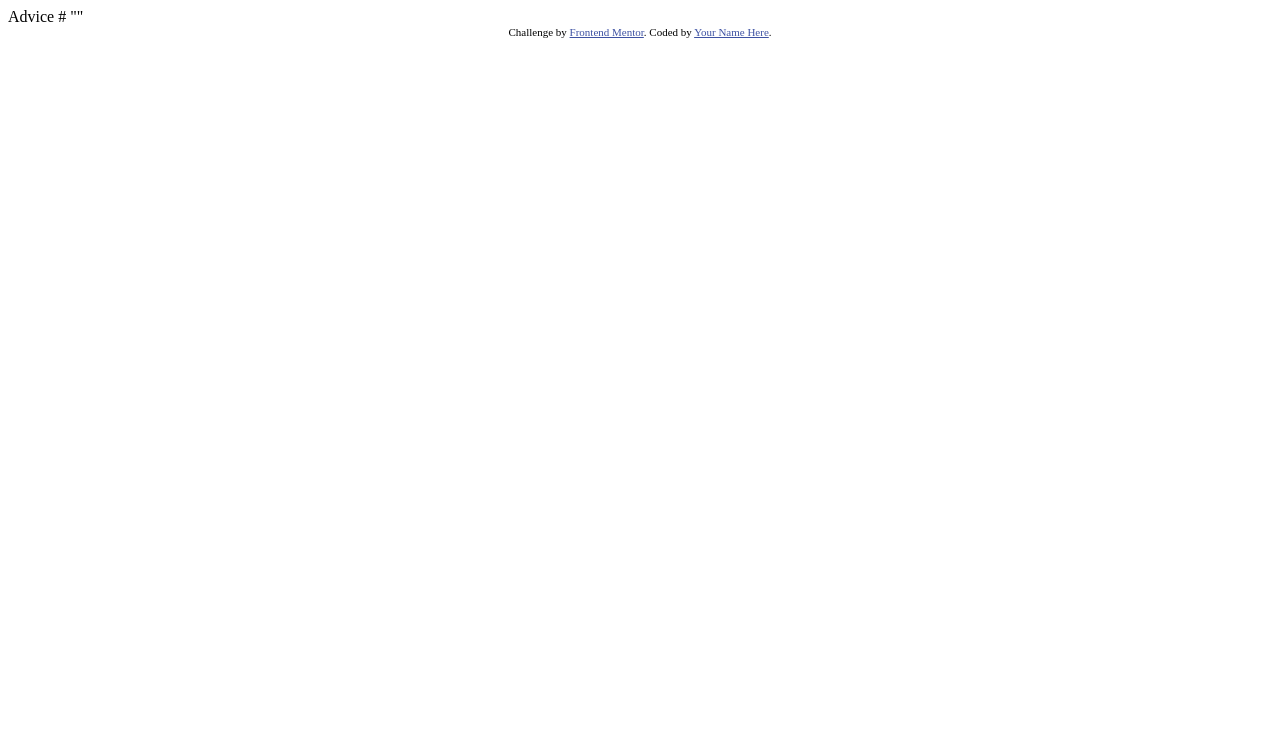
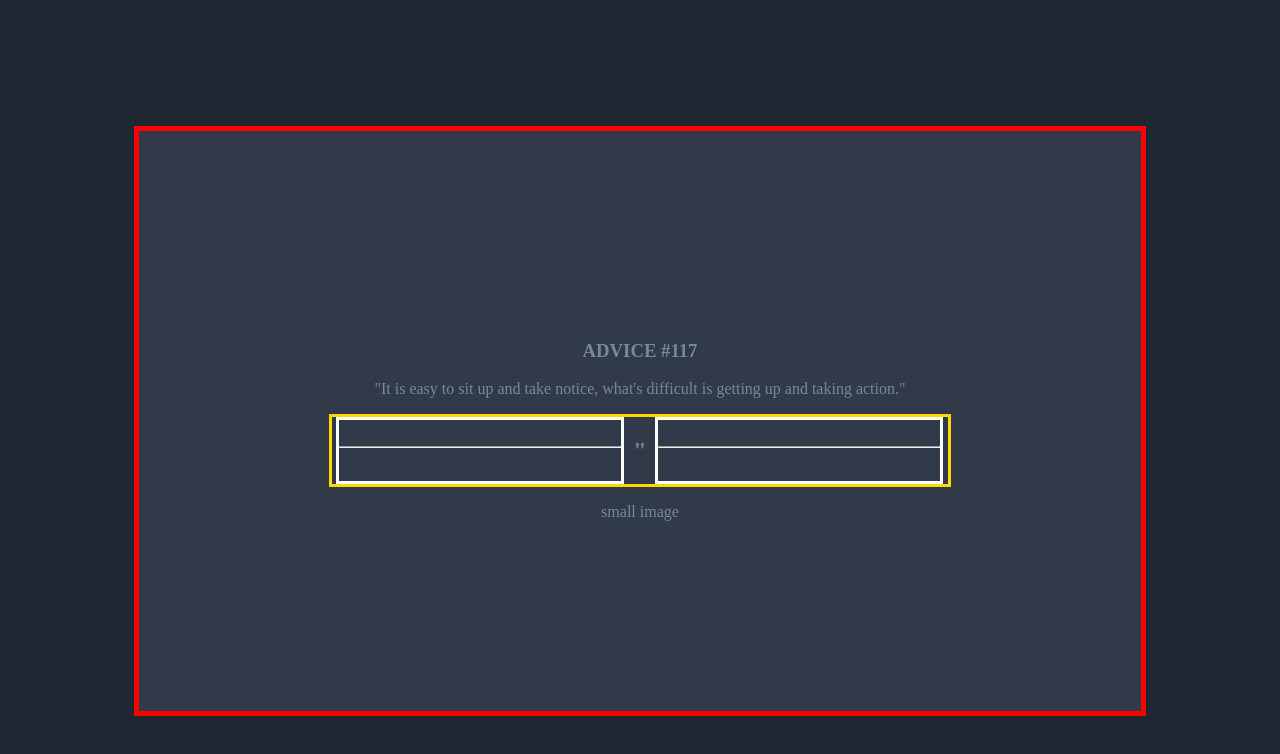
Before and after one commit to kokomoecode/inspire, a plain HTML site: page index.html in a window 1280 px wide. Drawn offline with Linux system fonts and the light colour scheme.

Commit message:
second commit CSS boxes drawn

```diff
--- a/index.html
+++ b/index.html
@@ -6,23 +6,26 @@
 
   <link rel="icon" type="image/png" sizes="32x32" href="./images/favicon-32x32.png">
 
-  <title>Frontend Mentor | Advice generator app</title>
+  <title>Do As I Said, Not As I Do</title>
+  <link rel="stylesheet" href="/style.css">
 
   <!-- Feel free to remove these styles or customise in your own stylesheet 👍 -->
-  <style>
-    .attribution { font-size: 11px; text-align: center; }
-    .attribution a { color: hsl(228, 45%, 44%); }
-  </style>
+
 </head>
 <body>
-
-  Advice #<!-- Advice ID goes here -->
-
-  "<!-- Advice text goes here -->"
-
-  <div class="attribution">
-    Challenge by <a href="https://www.frontendmentor.io?ref=challenge" target="_blank">Frontend Mentor</a>.
-    Coded by <a href="#">Your Name Here</a>.
-  </div>
+    <section>
+      <h3>ADVICE #117</h3>
+      <p>"It is easy to sit up and take notice, what's difficult is getting up and taking action."</p>
+      <ul>
+        <li class="firstLi">
+          <hr>
+        </li>
+        <h1>"</h1>
+        <li>
+          <hr>
+        </li>
+      </ul>
+      <span>small image</span>
+    </section>
 </body>
 </html>
--- /dev/null
+++ b/style.css
@@ -0,0 +1,37 @@
+*{
+    box-sizing: border-box;
+  }
+
+
+body{
+    background-color:#202632;
+}
+
+body section{
+    display: block;
+    background-color: #313A49;
+    border: 5px solid red;
+    color: #778995;
+    padding: 15% 15% 15% 15%;
+    margin: 10% 10% 10% 10%;
+    text-align: center;
+}
+
+ul{
+    display: flex;
+    justify-content: space-around;
+    border: 3px solid gold;
+}
+
+li{
+    border: 3px solid white;
+    display: block;
+    list-style: none;
+    width: 50%;
+    margin-top: 0;
+    padding-top: 3%;
+}
+
+.firstLi{
+    margin-left: -7%;
+}
```
Also changed, not shown: design/picture1.jpg (added).
